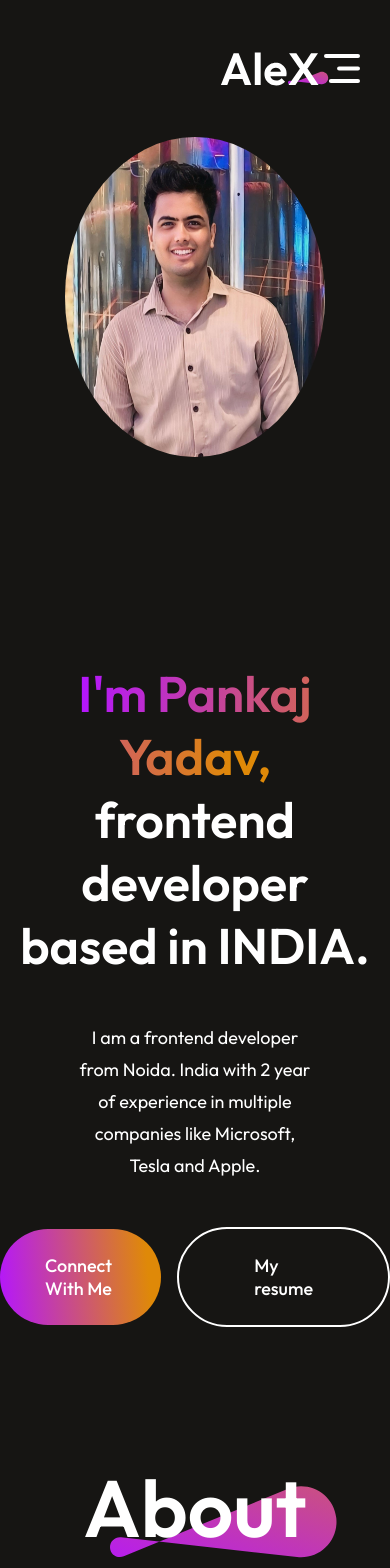
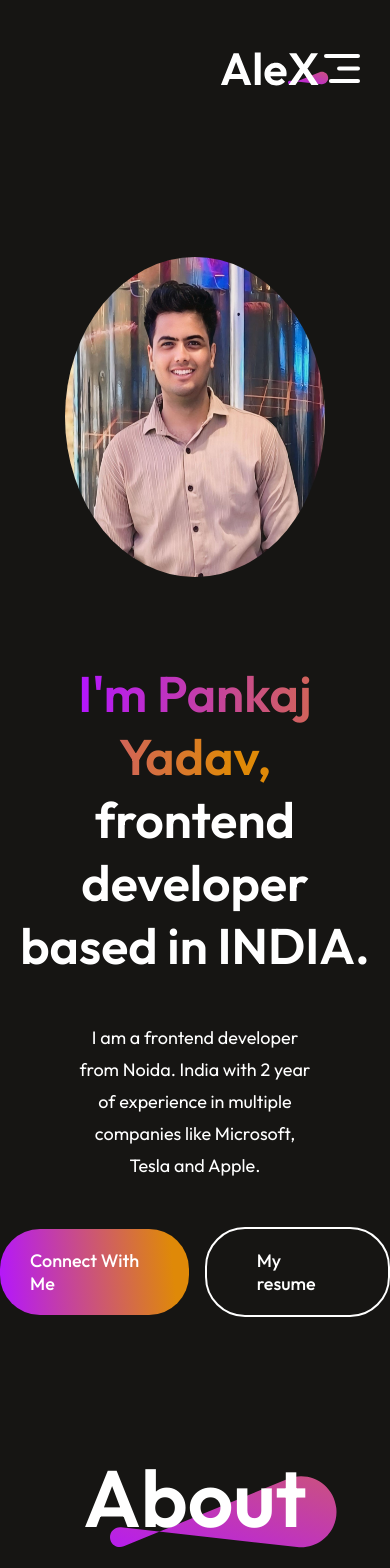
Before and after one commit to py-pankaj-ydv-7/PORTFOLIO, a React (Vite) app in the folder pyportfolio/: page / in a window 390 px wide. Shown: the top 1568 px of the page. Built offline with nearby package versions, Linux system fonts and the light colour scheme.

Commit message:
hero section responsive

```diff
--- a/pyportfolio/src/Components/Hero/Hero.css
+++ b/pyportfolio/src/Components/Hero/Hero.css
@@ -72,7 +72,7 @@
 
 @media (max-width: 768px) {
     .hero img{
-        margin-bottom: 120px;
+        margin-top: 120px;
         width: 260px;
     }
 .hero h1{
@@ -93,4 +93,14 @@
     font-weight: 500;
     margin-bottom: 50px;
 }
+.hero-connect{
+    padding: 20px 30px;
+    border-radius: 40px;
+
 }
+.hero-resume{
+    padding: 20px 50px;
+    border-radius: 40px;
+}
+
+}
```
